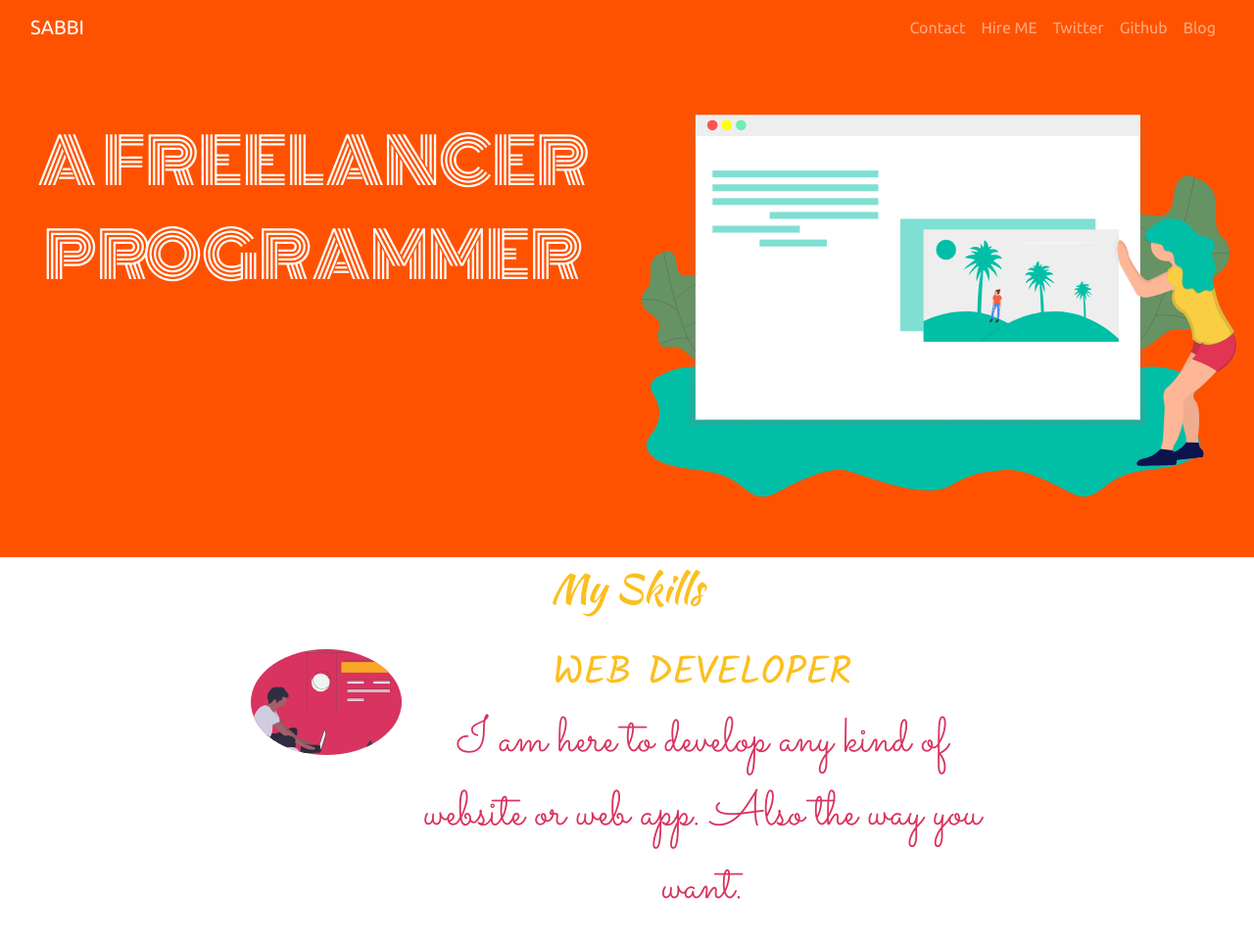
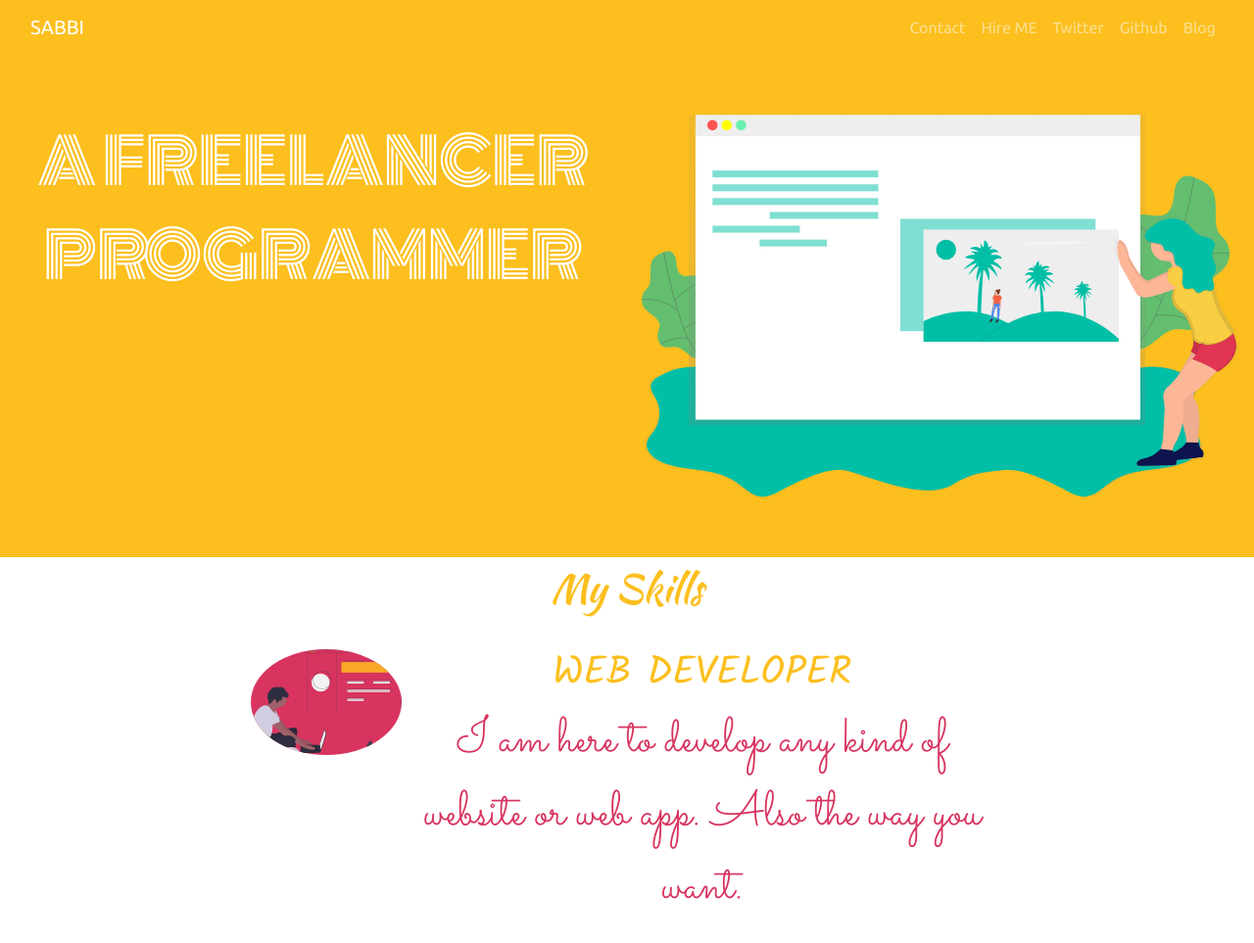
Before and after one commit to sabbi-z/Portfolio, a plain HTML site: page index.html in a window 1280 px wide. Shown: the top 963 px of the page at 98% size. Drawn offline with nearby package versions, Linux system fonts and the light colour scheme.

Commit message:
Update index.html

```diff
--- a/index.html
+++ b/index.html
@@ -16,7 +16,7 @@
         <link href="https://fonts.googleapis.com/css2?family=Sacramento&display=swap" rel="stylesheet">
         <link href="https://fonts.googleapis.com/css2?family=Kaushan+Script&display=swap" rel="stylesheet">
 	<style>.topcontainer{
-    background-color: #ff5200;
+    background-color: #fcbf1e;
     height: 100%;
     text-align: center;
 
```
